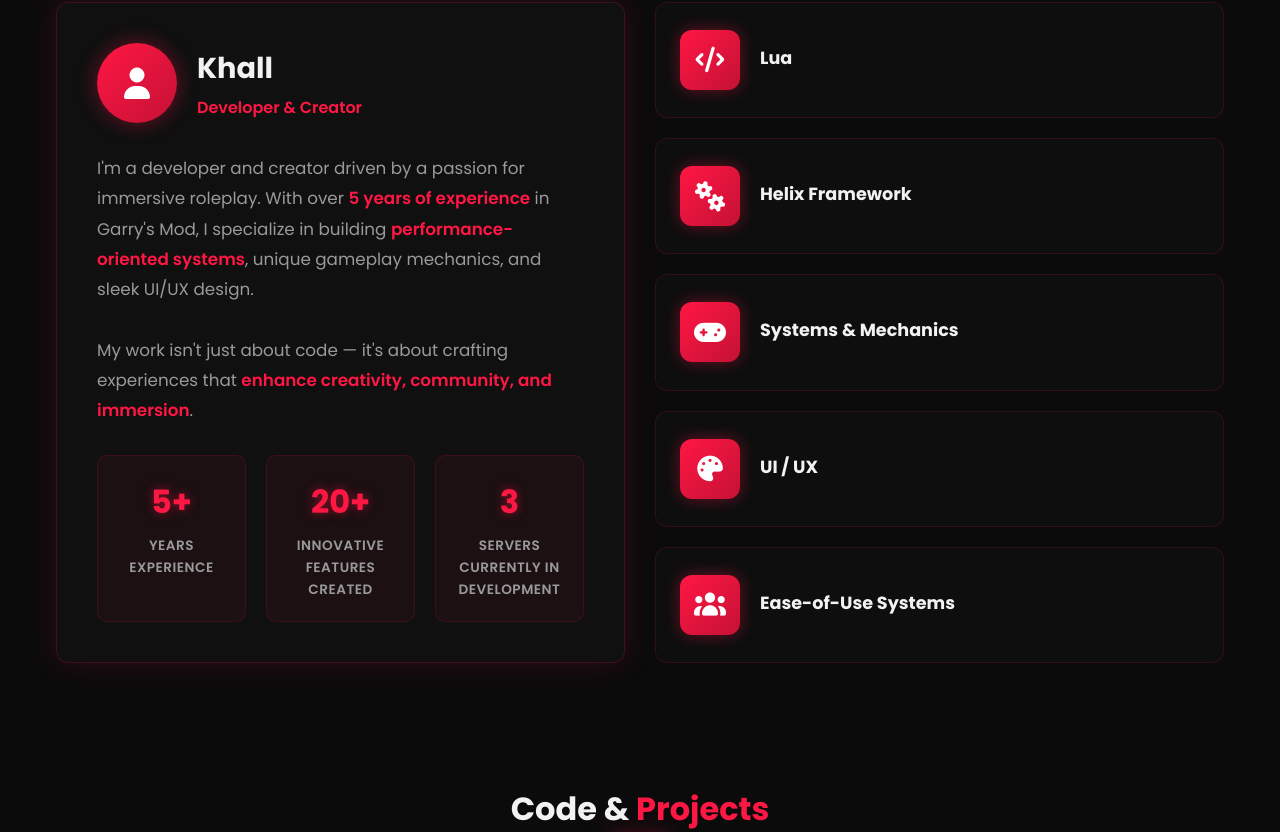
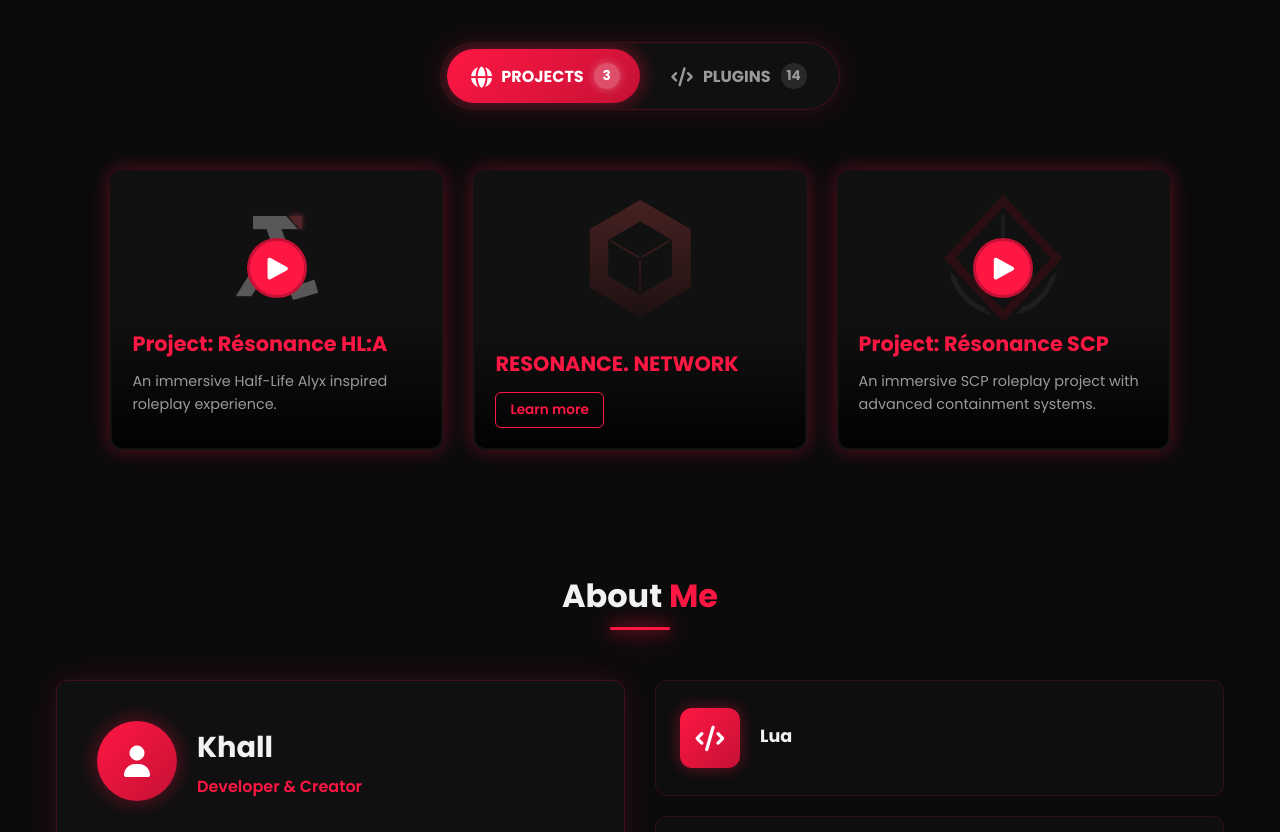
Before and after one commit to KhallG/khall-portfolio, a React (Vite) app: page / in a window 1280 px wide. Shown: the part 968-1800 px from the top of the page. Built offline with nearby package versions, Linux system fonts and the light colour scheme.

Commit message:
Reorder About and Work components
Swap the rendering order of About and Work in App.jsx so the Work section appears before the About section, adjusting the page/section flow.

```diff
--- a/src/App.jsx
+++ b/src/App.jsx
@@ -21,8 +21,8 @@
 
       <Navbar />
       <Hero />
+      <Work />
       <About />
-      <Work />
       <Contact />
       <Footer />
     </>
```
